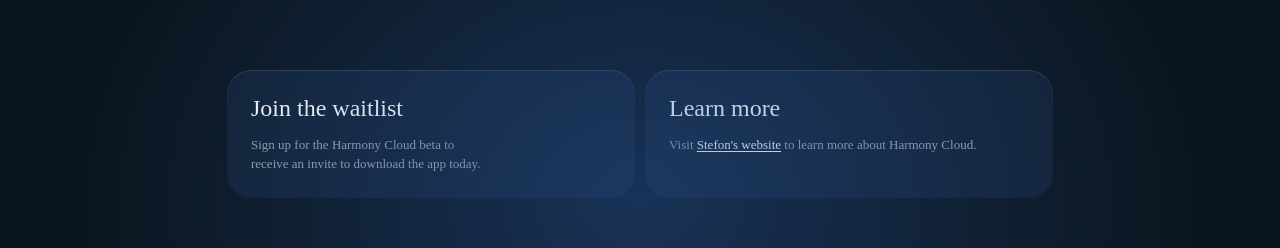
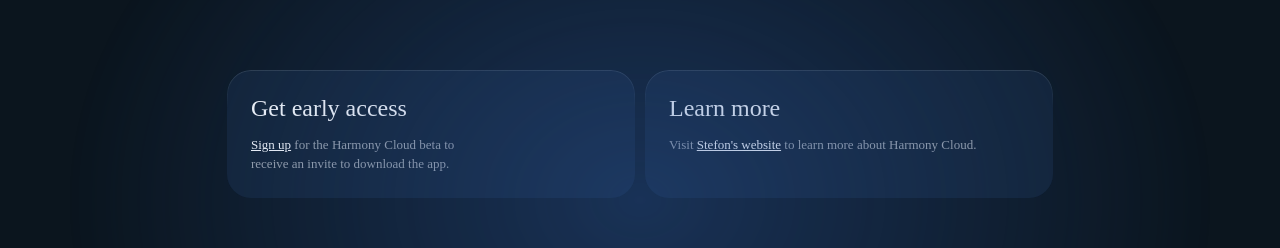
Before and after one commit to melodicprogression/harmonycloud.pro, a Next.js app: page / in a window 1280 px wide. Shown: the part 450-698 px from the top of the page. Built offline with nearby package versions, Linux system fonts and the light colour scheme; a web font is replaced by a local one.

Commit message:
update home page link and styling

```diff
--- a/src/app/components/Header.tsx
+++ b/src/app/components/Header.tsx
@@ -11,7 +11,7 @@
     <>
       {pathname !== "/" && (
         <Link className="button back-button" href="/">
-          <Arrow /> Back
+          <Arrow /> Home
         </Link>
       )}
 
--- a/src/app/components/Logo.tsx
+++ b/src/app/components/Logo.tsx
@@ -15,8 +15,8 @@
           y2="280.01"
           gradientUnits="userSpaceOnUse"
         >
-          <stop offset="0" stop-color="#244ea2" />
-          <stop offset="1" stop-color="#447cbf" />
+          <stop offset="0" stopColor="#244ea2" />
+          <stop offset="1" stopColor="#447cbf" />
         </linearGradient>
       </defs>
       <path
--- a/src/app/css/globals.css
+++ b/src/app/css/globals.css
@@ -192,6 +192,11 @@
   padding: 24px;
   gap: 12px;
   max-width: 360px;
+  text-decoration: none;
+  color: var(--primary-contrast);
+  &:active {
+    scale: 0.97;
+  }
 }
 
 .card h2 {
@@ -209,7 +214,7 @@
 .link,
 .card p a {
   color: var(--primary-contrast);
-  text-decoration: underline;
+  text-decoration: none;
   text-underline-offset: 2px;
 }
 
@@ -217,9 +222,6 @@
   color: var(--primary-contrast);
   text-decoration: none;
   text-underline-offset: 2px;
-  &:active {
-    scale: 0.97;
-  }
 }
 
 .links-container {
@@ -282,6 +284,11 @@
   pointer-events: none;
 }
 
+.underline {
+  color: var(--primary-contrast);
+  text-decoration: underline;
+}
+
 @media only screen and (max-width: 1023px) {
   .heading {
     font-size: 36px;
@@ -294,9 +301,7 @@
   .data-container {
     grid-template-columns: 1fr;
   }
-  .top-gradient,
-  .card::after,
-  .links a::after {
+  .top-gradient {
     display: none;
   }
   .bottom-gradient {
--- a/src/app/page.tsx
+++ b/src/app/page.tsx
@@ -8,29 +8,25 @@
       <Logo />
 
       <section className="features">
-        <Link href="/join" className="cardLink">
-          <article className="card">
-            <h2>Join the waitlist</h2>
-            <p>
-              Sign up for the Harmony Cloud beta to receive an invite to
-              download the app today.
-            </p>
-          </article>
+        <Link href="/signup" className="card">
+          <h2>Get early access</h2>
+          <p>
+            <span className="underline">Sign up</span> for the Harmony Cloud
+            beta to receive an invite to download the app.
+          </p>
         </Link>
-        <article className="card">
+        <Link
+          href="https://www.stefonharris.com/harmony-cloud"
+          target="_blank"
+          rel="noopener noreferrer"
+          className="card"
+        >
           <h2>Learn more</h2>
           <p>
-            Visit{" "}
-            <Link
-              href="https://www.stefonharris.com/harmony-cloud"
-              target="_blank"
-              rel="noopener noreferrer"
-            >
-              {"Stefon's website"}
-            </Link>{" "}
-            to learn more about Harmony Cloud.
+            Visit <span className="underline">Stefon's website</span> to learn
+            more about Harmony Cloud.
           </p>
-        </article>
+        </Link>
       </section>
     </main>
   );
```
